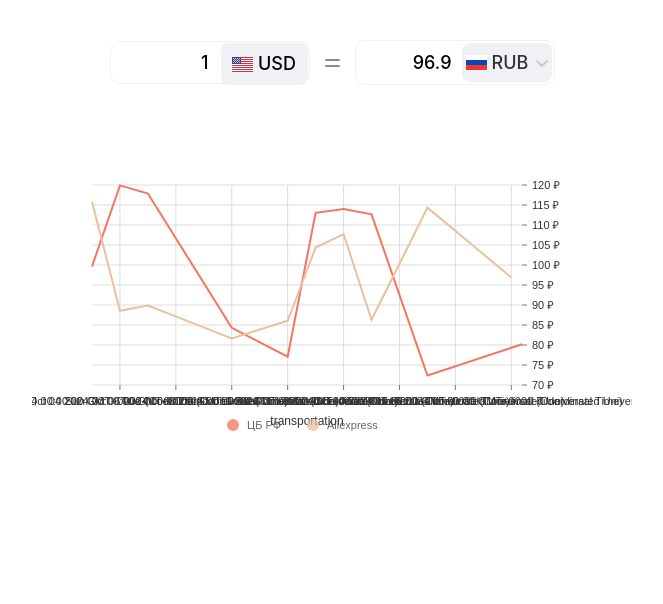
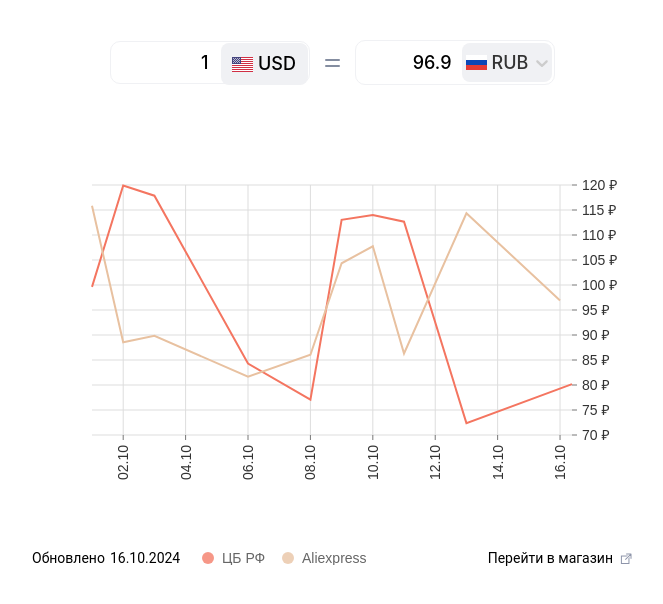
Before and after one commit to Lonerr7/Kwork-Chart, a React (Create React App) app: page / in a window 1280 px wide. Shown: the top 604 px of the page, without its empty margins (308-971 px from the left). Built offline with nearby package versions, Linux system fonts and the light colour scheme.

Commit message:
7. Added additional styling to graph component

```diff
--- a/src/components/Graph/Graph.module.css
+++ b/src/components/Graph/Graph.module.css
@@ -1,5 +1,32 @@
 .graph {
+  position: relative;
   width: 600px;
-  height: 300px;
+  height: 430px;
   margin-top: 50px;
+  font-family: 'Roboto', sans-serif;
 }
+
+.graph__lastUpdated {
+  position: absolute;
+  bottom: 0;
+}
+
+.graph__lastUpdatedText {
+  margin-right: 5px;
+}
+
+.graph__bottom {
+  display: flex;
+}
+
+.graph__link {
+  position: absolute;
+  right: 0;
+  bottom: 0;
+  display: flex;
+  align-items: center;
+}
+
+.graph__linkText {
+  margin-right: 7px;
+}
--- a/src/components/Graph/Graph.tsx
+++ b/src/components/Graph/Graph.tsx
@@ -1,6 +1,13 @@
 import { ResponsiveLine } from '@nivo/line';
-import { ChartDataObject, SelectOption, SelectValues } from '../../types/types';
+import {
+  ChartDataObject,
+  DataOrigins,
+  SelectOption,
+  SelectValues,
+} from '../../types/types';
 import s from './Graph.module.css';
+import { selectTodaysObject } from '../../utils/selectTodaysObj';
+import enterShopIcon from '../../images/enter-shop.svg';
 
 interface Props {
   data: ChartDataObject[];
@@ -8,11 +15,25 @@ interface Props {
 }
 
 const Graph: React.FC<Props> = ({ data, selectedOption }) => {
+  const updatedDate = data
+    .find((dataObj) => dataObj.id === DataOrigins.ALIEXPRESS)
+    ?.data.find((object) => selectTodaysObject(object))
+    ?.x.toLocaleDateString('ru-RU', {
+      day: 'numeric',
+      month: 'numeric',
+      year: 'numeric',
+    });
+
   return (
     <div className={s.graph}>
       <ResponsiveLine
+        theme={{
+          text: {
+            fontSize: 14,
+          },
+        }}
         data={data}
-        margin={{ top: 50, right: 110, bottom: 50, left: 60 }}
+        margin={{ top: 50, right: 60, bottom: 130, left: 60 }}
         xScale={{ type: 'time' }}
         yScale={{
           type: 'linear',
@@ -35,11 +56,16 @@ const Graph: React.FC<Props> = ({ data, selectedOption }) => {
         axisBottom={{
           tickSize: 5,
           tickPadding: 5,
-          tickRotation: 0,
-          legend: 'transportation',
+          tickRotation: -90,
           legendOffset: 36,
           legendPosition: 'middle',
           truncateTickAt: 0,
+          format: function noRefCheck(props) {
+            return props.toLocaleDateString('ru-RU', {
+              day: 'numeric',
+              month: 'numeric',
+            });
+          },
         }}
         pointSize={10}
         pointColor={{ theme: 'background' }}
@@ -52,9 +78,10 @@ const Graph: React.FC<Props> = ({ data, selectedOption }) => {
         legends={[
           {
             anchor: 'bottom',
+            translateX: -50,
             direction: 'row',
             justify: false,
-            translateY: 50,
+            translateY: 133,
             itemsSpacing: 0,
             itemDirection: 'left-to-right',
             itemWidth: 80,
@@ -75,6 +102,30 @@ const Graph: React.FC<Props> = ({ data, selectedOption }) => {
           },
         ]}
       />
+
+      <div className={s.graph__bottom}>
+        <p className={s.graph__lastUpdated}>
+          <span className={s.graph__lastUpdatedText}>
+            {selectedOption.label === SelectValues.RUB
+              ? 'Обновлено'
+              : 'Абноўлены'}
+          </span>
+          {updatedDate}
+        </p>
+        <a
+          className={s.graph__link}
+          href="https://aliexpress.ru/"
+          target="_blank"
+          rel="noreferrer"
+        >
+          <span className={s.graph__linkText}>
+            {selectedOption.label === SelectValues.RUB
+              ? 'Перейти в магазин'
+              : 'Перайсці ў краму'}
+          </span>
+          <img className={s.graph__icon} src={enterShopIcon} alt="visit" />
+        </a>
+      </div>
     </div>
   );
 };
--- a/src/types/types.ts
+++ b/src/types/types.ts
@@ -23,3 +23,9 @@ export interface ConverterState {
   selectedOption: SelectOption;
   handleSelectChange: any;
 }
+
+export enum DataOrigins {
+  ALIEXPRESS = 'Aliexpress',
+  CBRF = 'ЦБ РФ',
+  NBRB = 'НБ РБ',
+}
```
Also changed, not shown: src/images/enter-shop.svg (added).
